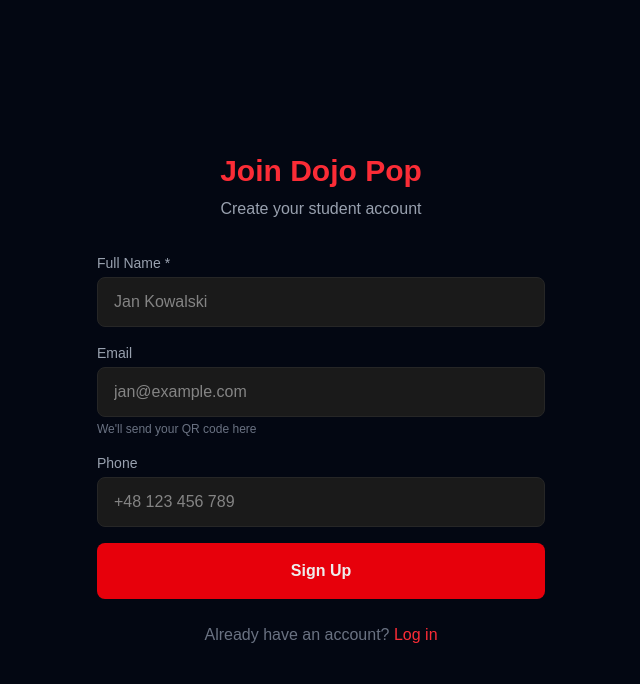
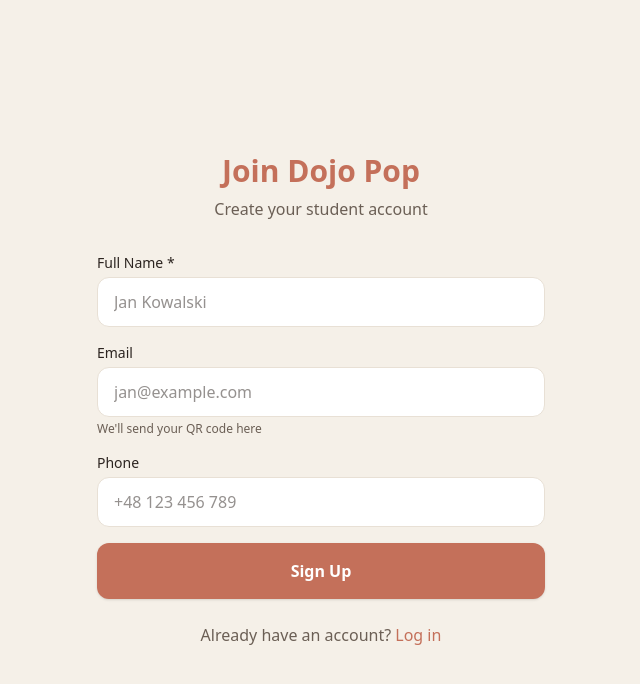
Before and after one commit to Z0rlord/dojopop.xyz, a Next.js app: page /signup in a window 1280 px wide. Shown: the top 684 px of the page, without its empty margins (319-959 px from the left). Built offline with nearby package versions, Linux system fonts and the light colour scheme.

Commit message:
Apply warm earthy color palette with terracotta and sage accents

```diff
--- a/src/app/globals.css
+++ b/src/app/globals.css
@@ -1,13 +1,30 @@
 @import "tailwindcss";
 
 :root {
-  --background: #0a0a0a;
-  --foreground: #ededed;
-  --surface: #1a1a1a;
-  --surface-foreground: #ededed;
-  --surface-border: #262626;
-  --primary: #dc2626;
+  /* Warm earthy palette */
+  --background: #f5f0e8;
+  --foreground: #2c2420;
+  --surface: #ffffff;
+  --surface-foreground: #2c2420;
+  --surface-border: #e8e0d5;
+
+  /* Terracotta primary */
+  --primary: #c4705a;
   --primary-foreground: #ffffff;
+  --primary-hover: #b35d47;
+
+  /* Sage accent */
+  --accent: #7a8b6e;
+  --accent-foreground: #ffffff;
+
+  /* Warm neutrals */
+  --muted: #a89f91;
+  --muted-foreground: #6b5f55;
+
+  /* Status colors */
+  --success: #7a8b6e;
+  --warning: #d4a574;
+  --error: #c4705a;
 }
 
 @theme inline {
@@ -18,6 +35,14 @@
   --color-surface-border: var(--surface-border);
   --color-primary: var(--primary);
   --color-primary-foreground: var(--primary-foreground);
+  --color-primary-hover: var(--primary-hover);
+  --color-accent: var(--accent);
+  --color-accent-foreground: var(--accent-foreground);
+  --color-muted: var(--muted);
+  --color-muted-foreground: var(--muted-foreground);
+  --color-success: var(--success);
+  --color-warning: var(--warning);
+  --color-error: var(--error);
   --font-sans: var(--font-geist-sans);
   --font-mono: var(--font-geist-mono);
 }
@@ -25,5 +50,5 @@
 body {
   background: var(--background);
   color: var(--foreground);
-  font-family: Arial, Helvetica, sans-serif;
+  font-family: system-ui, -apple-system, sans-serif;
 }
--- a/src/app/signup/page.tsx
+++ b/src/app/signup/page.tsx
@@ -29,7 +29,7 @@
         headers: { "Content-Type": "application/json" },
         body: JSON.stringify({
           ...formData,
-          dojoId: "e6416114-d45d-47b3-9572-4418869d7bba", // Warsaw BJJ Academy
+          dojoId: "e6416114-d45d-47b3-9572-4418869d7bba",
         }),
       });
 
@@ -61,38 +61,38 @@
 
   if (result?.success && result.qrCode) {
     return (
-      <div className="min-h-screen bg-gray-950 p-4 flex items-center justify-center">
+      <div className="min-h-screen bg-background p-6 flex items-center justify-center">
         <div className="max-w-md w-full text-center space-y-6">
-          <div className="p-6 bg-green-900/30 rounded-lg border border-green-700">
-            <h2 className="text-2xl font-bold text-green-400 mb-2">✅ Success!</h2>
-            <p className="text-gray-300">{result.message}</p>
+          <div className="p-6 bg-accent/10 rounded-2xl border border-accent/20">
+            <h2 className="text-2xl font-bold text-accent mb-2">Welcome!</h2>
+            <p className="text-foreground">{result.message}</p>
             {result.emailSent && (
-              <p className="text-sm text-green-300 mt-2">
-                📧 QR code also sent to your email!
+              <p className="text-sm text-muted-foreground mt-2">
+                QR code also sent to your email
               </p>
             )}
           </div>
 
-          <div className="p-6 bg-gray-900 rounded-lg">
-            <h3 className="font-semibold mb-4">{result.studentName}</h3>
-            <div className="bg-white p-4 rounded-lg inline-block">
+          <div className="p-6 bg-surface rounded-2xl shadow-sm">
+            <h3 className="font-semibold text-lg mb-4 text-foreground">{result.studentName}</h3>
+            <div className="bg-background p-4 rounded-xl inline-block">
               <img
                 src={`https://api.qrserver.com/v1/create-qr-code/?size=300x300&data=${encodeURIComponent(
                   result.qrCode
-                )}&color=dc2626&bgcolor=1a1a1a`}
+                )}&color=c4705a&bgcolor=f5f0e8`}
                 alt="Your QR Code"
                 className="w-48 h-48"
               />
             </div>
-            <p className="text-sm text-gray-500 mt-4">
+            <p className="text-sm text-muted-foreground mt-4">
               Save this QR code! Show it at the dojo to check in.
             </p>
             <a
               href={`https://api.qrserver.com/v1/create-qr-code/?size=600x600&data=${encodeURIComponent(
                 result.qrCode
-              )}&color=dc2626&bgcolor=1a1a1a`}
+              )}&color=c4705a&bgcolor=f5f0e8`}
               download="dojo-pop-qr.png"
-              className="inline-block mt-4 px-4 py-2 bg-gray-800 hover:bg-gray-700 rounded-lg text-sm"
+              className="inline-block mt-4 px-6 py-2 bg-primary text-primary-foreground hover:bg-primary-hover rounded-lg text-sm font-medium transition"
             >
               Download QR Code
             </a>
@@ -100,7 +100,7 @@
 
           <button
             onClick={() => router.push("/")}
-            className="w-full py-3 bg-red-600 hover:bg-red-700 rounded-lg transition"
+            className="w-full py-3 bg-primary hover:bg-primary-hover text-primary-foreground rounded-xl font-medium transition"
           >
             Back to Home
           </button>
@@ -110,22 +110,22 @@
   }
 
   return (
-    <div className="min-h-screen bg-gray-950 p-4 flex items-center justify-center">
+    <div className="min-h-screen bg-background p-6 flex items-center justify-center">
       <div className="max-w-md w-full">
         <header className="text-center mb-8">
-          <h1 className="text-3xl font-bold text-red-500">Join Dojo Pop</h1>
-          <p className="text-gray-400 mt-2">Create your student account</p>
+          <h1 className="text-3xl font-bold text-primary">Join Dojo Pop</h1>
+          <p className="text-muted-foreground mt-2">Create your student account</p>
         </header>
 
         {result && !result.success && (
-          <div className="mb-4 p-4 bg-red-900/30 rounded-lg text-red-400">
+          <div className="mb-4 p-4 bg-error/10 rounded-xl text-error">
             {result.message}
           </div>
         )}
 
         <form onSubmit={handleSubmit} className="space-y-4">
           <div>
-            <label className="block text-sm font-medium text-gray-400 mb-1">
+            <label className="block text-sm font-medium text-foreground mb-1">
               Full Name *
             </label>
             <input
@@ -135,13 +135,13 @@
               onChange={(e) =>
                 setFormData({ ...formData, name: e.target.value })
               }
-              className="w-full px-4 py-3 bg-surface text-surface-foreground rounded-lg border border-surface-border focus:border-primary focus:outline-none"
+              className="w-full px-4 py-3 bg-surface text-surface-foreground rounded-xl border border-surface-border focus:border-primary focus:outline-none focus:ring-2 focus:ring-primary/20 transition"
               placeholder="Jan Kowalski"
             />
           </div>
 
           <div>
-            <label className="block text-sm font-medium text-gray-400 mb-1">
+            <label className="block text-sm font-medium text-foreground mb-1">
               Email
             </label>
             <input
@@ -150,16 +150,16 @@
               onChange={(e) =>
                 setFormData({ ...formData, email: e.target.value })
               }
-              className="w-full px-4 py-3 bg-surface text-surface-foreground rounded-lg border border-surface-border focus:border-primary focus:outline-none"
+              className="w-full px-4 py-3 bg-surface text-surface-foreground rounded-xl border border-surface-border focus:border-primary focus:outline-none focus:ring-2 focus:ring-primary/20 transition"
               placeholder="jan@example.com"
             />
-            <p className="text-xs text-gray-500 mt-1">
+            <p className="text-xs text-muted-foreground mt-1">
               We&apos;ll send your QR code here
             </p>
           </div>
 
           <div>
-            <label className="block text-sm font-medium text-gray-400 mb-1">
+            <label className="block text-sm font-medium text-foreground mb-1">
               Phone
             </label>
             <input
@@ -168,7 +168,7 @@
               onChange={(e) =>
                 setFormData({ ...formData, phone: e.target.value })
               }
-              className="w-full px-4 py-3 bg-surface text-surface-foreground rounded-lg border border-surface-border focus:border-primary focus:outline-none"
+              className="w-full px-4 py-3 bg-surface text-surface-foreground rounded-xl border border-surface-border focus:border-primary focus:outline-none focus:ring-2 focus:ring-primary/20 transition"
               placeholder="+48 123 456 789"
             />
           </div>
@@ -176,15 +176,15 @@
           <button
             type="submit"
             disabled={loading}
-            className="w-full py-4 bg-red-600 hover:bg-red-700 disabled:bg-gray-700 rounded-lg font-semibold transition"
+            className="w-full py-4 bg-primary hover:bg-primary-hover disabled:bg-muted text-primary-foreground rounded-xl font-semibold transition shadow-sm"
           >
             {loading ? "Creating account..." : "Sign Up"}
           </button>
         </form>
 
-        <p className="text-center text-gray-500 mt-6">
+        <p className="text-center text-muted-foreground mt-6">
           Already have an account?{" "}
-          <a href="/" className="text-red-500 hover:underline">
+          <a href="/" className="text-primary hover:underline font-medium">
             Log in
           </a>
         </p>
```
